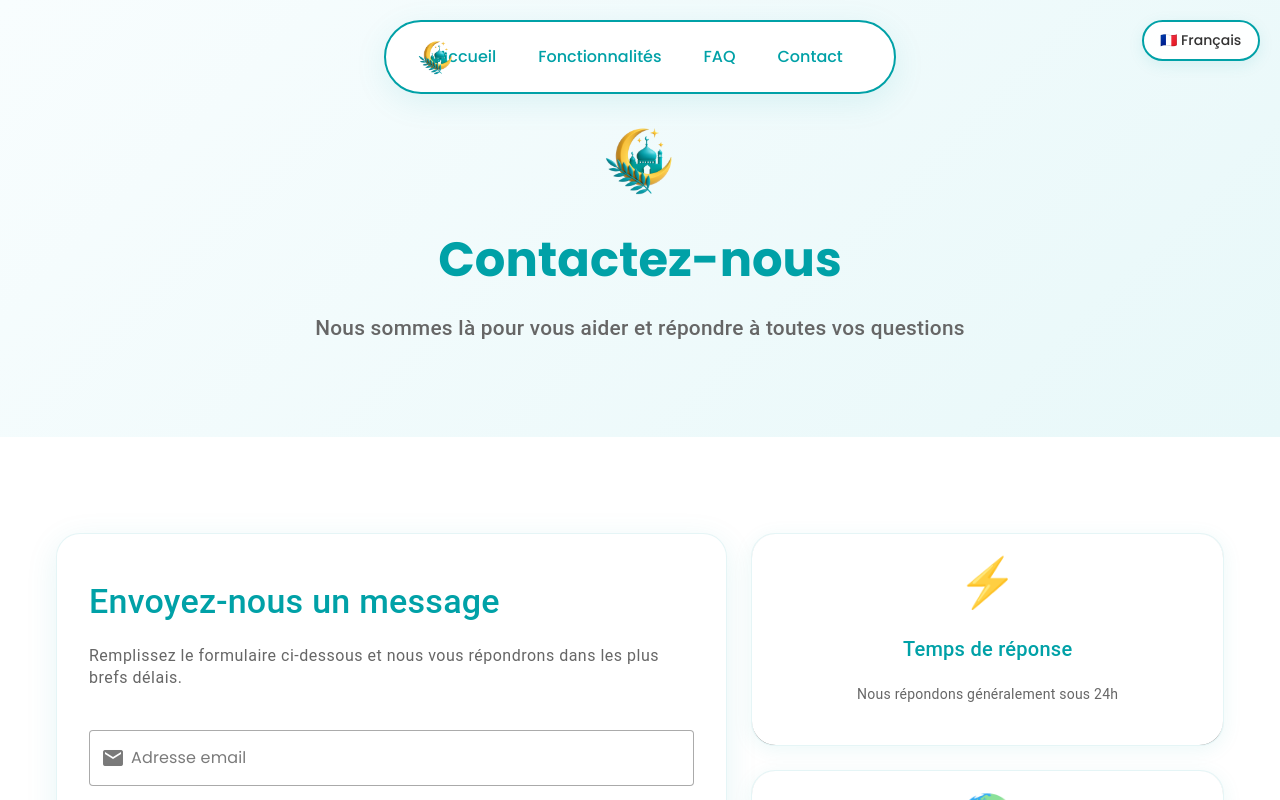
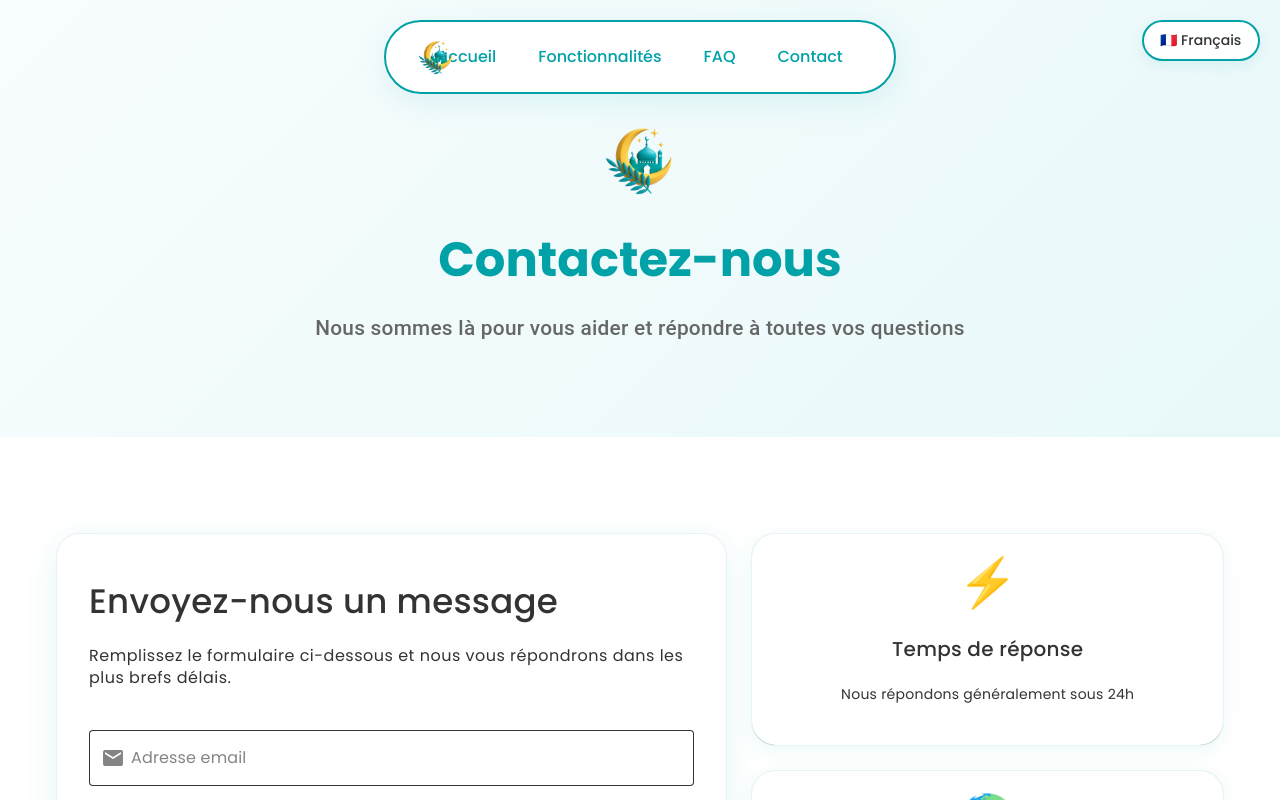
Before and after one commit to SammyMERAZGA/build-and-baraka-vitrine, a Vue app: page /contact in a window 1280 px wide. Shown: the top 800 px of the page. Built offline with nearby package versions, Linux system fonts and the light colour scheme; a small style sheet from the web is missing.

Commit message:
🟣 - Force white background on ContactPage forms/cards for dark mode compatibility, enhance primary color borders on form fields, harmonize text colors with FAQ page

```diff
--- a/src/views/ContactPage.vue
+++ b/src/views/ContactPage.vue
@@ -17,8 +17,10 @@
             max-width="80"
             class="mx-auto mb-6"
           />
-          <h1 class="hero-title text-primary mb-4">{{ $t("contact.title") }}</h1>
-          <p class="hero-subtitle text-h6 mb-8" style="color: #666;">
+          <h1 class="hero-title text-primary mb-4">
+            {{ $t("contact.title") }}
+          </h1>
+          <p class="hero-subtitle text-h6 mb-8">
             {{ $t("contact.subtitle") }}
           </p>
         </v-col>
@@ -35,7 +37,7 @@
               <v-card-title class="text-h4 text-primary mb-2 px-0">
                 {{ $t("contact.formTitle") }}
               </v-card-title>
-              <v-card-text class="text-body-1 mb-6 px-0" style="color: #666;">
+              <v-card-text class="text-body-1 mb-6 px-0 form-description">
                 {{ $t("contact.formDescription") }}
               </v-card-text>
 
@@ -102,7 +104,11 @@
                       class="text-h6 py-4"
                     >
                       <v-icon start>mdi-send</v-icon>
-                      {{ isSubmitting ? $t("contact.submitting") : $t("contact.submitButton") }}
+                      {{
+                        isSubmitting
+                          ? $t("contact.submitting")
+                          : $t("contact.submitButton")
+                      }}
                     </v-btn>
                   </v-col>
                 </v-row>
@@ -113,7 +119,13 @@
           <!-- Cards Side -->
           <v-col cols="12" lg="5">
             <v-row>
-              <v-col cols="12" md="4" lg="12" v-for="(card, index) in infoCards" :key="index">
+              <v-col
+                cols="12"
+                md="4"
+                lg="12"
+                v-for="(card, index) in infoCards"
+                :key="index"
+              >
                 <v-card
                   class="info-card text-center pa-6 h-100"
                   elevation="1"
@@ -121,10 +133,12 @@
                   hover
                 >
                   <div class="info-icon text-h3 mb-4">{{ card.icon }}</div>
-                  <v-card-title class="text-h6 text-primary mb-3 justify-center">
+                  <v-card-title
+                    class="text-h6 text-primary mb-3 justify-center"
+                  >
                     {{ $t(card.title) }}
                   </v-card-title>
-                  <v-card-text class="text-body-2" style="color: #666;">
+                  <v-card-text class="text-body-2 card-description">
                     {{ $t(card.description) }}
                   </v-card-text>
                 </v-card>
@@ -142,7 +156,7 @@
         <v-card-title class="text-h5 text-primary mb-3 justify-center">
           {{ $t("contact.successTitle") }}
         </v-card-title>
-        <v-card-text class="text-body-1 mb-6" style="color: #666;">
+        <v-card-text class="text-body-1 mb-6 success-description">
           {{ $t("contact.successMessage") }}
         </v-card-text>
         <v-btn
@@ -176,20 +190,18 @@
 const contactForm = ref();
 
 const formData = ref({
-  email: '',
-  subject: '',
-  message: ''
+  email: "",
+  subject: "",
+  message: "",
 });
 
 // Form validation rules
 const emailRules = [
-  (v: string) => !!v || t('contact.validation.emailRequired'),
-  (v: string) => /.+@.+\..+/.test(v) || t('contact.validation.emailValid')
+  (v: string) => !!v || t("contact.validation.emailRequired"),
+  (v: string) => /.+@.+\..+/.test(v) || t("contact.validation.emailValid"),
 ];
 
-const requiredRules = [
-  (v: string) => !!v || t('contact.validation.required')
-];
+const requiredRules = [(v: string) => !!v || t("contact.validation.required")];
 
 // Subject options for select
 const subjectOptions = computed(() => [
@@ -197,8 +209,14 @@
   { title: t("contact.subjects.suggestion"), value: "suggestion" },
   { title: t("contact.subjects.bug_report"), value: "bug_report" },
   { title: t("contact.subjects.improvement"), value: "improvement" },
-  { title: t("contact.subjects.partnership_request"), value: "partnership_request" },
-  { title: t("contact.subjects.content_suggestion"), value: "content_suggestion" },
+  {
+    title: t("contact.subjects.partnership_request"),
+    value: "partnership_request",
+  },
+  {
+    title: t("contact.subjects.content_suggestion"),
+    value: "content_suggestion",
+  },
   { title: t("contact.subjects.other"), value: "other" },
 ]);
 
@@ -207,18 +225,18 @@
   {
     icon: "⚡",
     title: "contact.responseTime",
-    description: "contact.responseTimeText"
+    description: "contact.responseTimeText",
   },
   {
     icon: "🌍",
     title: "contact.support",
-    description: "contact.supportText"
+    description: "contact.supportText",
   },
   {
     icon: "💬",
     title: "contact.discord",
-    description: "contact.discordText"
-  }
+    description: "contact.discordText",
+  },
 ];
 
 const submitContactForm = async () => {
@@ -231,7 +249,7 @@
   // Simulate form submission
   setTimeout(() => {
     showSuccessModal.value = true;
-    formData.value = { email: '', subject: '', message: '' };
+    formData.value = { email: "", subject: "", message: "" };
     contactForm.value.reset();
     isSubmitting.value = false;
   }, 2000);
@@ -257,10 +275,12 @@
 .hero-title {
   font-size: 3rem !important;
   font-weight: 700 !important;
+  color: #00a1a7 !important;
 }
 
 .hero-subtitle {
   font-size: 1.3rem !important;
+  color: #666 !important;
 }
 
 /* Contact Section */
@@ -273,6 +293,7 @@
 .form-card {
   border: 1px solid rgba(0, 161, 167, 0.1) !important;
   box-shadow: 0 8px 32px rgba(0, 161, 167, 0.1) !important;
+  background: white !important;
 }
 
 /* Info Cards */
@@ -280,6 +301,7 @@
   transition: all 0.3s ease !important;
   border: 1px solid rgba(0, 161, 167, 0.1) !important;
   box-shadow: 0 4px 20px rgba(0, 161, 167, 0.08) !important;
+  background: white !important;
 }
 
 .info-card:hover {
@@ -301,16 +323,76 @@
 /* Force primary color for text elements */
 .text-primary {
   color: #00a1a7 !important;
+  font-family: "Poppins", sans-serif !important;
 }
 
-/* Form field customization */
+/* Force white background for dialog and buttons */
+:deep(.v-dialog .v-card) {
+  background: white !important;
+  color: #333 !important;
+  font-family: "Poppins", sans-serif !important;
+}
+
+:deep(.v-btn) {
+  font-family: "Poppins", sans-serif !important;
+}
+
+/* Text color consistency with FAQ page */
+.form-description,
+.card-description,
+.success-description {
+  color: #666 !important;
+  font-family: "Poppins", sans-serif !important;
+}
+
+/* Force white background and Poppins font */
+:deep(.v-field__input) {
+  background: white !important;
+  color: #333 !important;
+  font-family: "Poppins", sans-serif !important;
+}
+
+:deep(.v-field) {
+  background: white !important;
+  font-family: "Poppins", sans-serif !important;
+}
+
+:deep(.v-select__selection-text) {
+  color: #333 !important;
+  font-family: "Poppins", sans-serif !important;
+}
+
+:deep(.v-field__overlay) {
+  background: white !important;
+}
+
+:deep(.v-card) {
+  background: white !important;
+  color: #333 !important;
+  font-family: "Poppins", sans-serif !important;
+}
+
+:deep(.v-card-title),
+:deep(.v-card-text) {
+  color: inherit !important;
+  font-family: "Poppins", sans-serif !important;
+}
+
+/* Form field customization with primary border */
 :deep(.v-field--variant-outlined .v-field__outline) {
-  --v-field-border-color: rgb(var(--v-theme-primary));
-  --v-field-border-opacity: 0.38;
+  --v-field-border-color: #00a1a7;
+  --v-field-border-opacity: 1;
+  border-width: 2px !important;
 }
 
 :deep(.v-field--focused .v-field__outline) {
-  --v-field-border-color: rgb(var(--v-theme-primary));
+  --v-field-border-color: #008a8f;
+  --v-field-border-opacity: 1;
+  border-width: 2px !important;
+}
+
+:deep(.v-field--variant-outlined:hover .v-field__outline) {
+  --v-field-border-color: #008a8f;
   --v-field-border-opacity: 1;
 }
 
```
